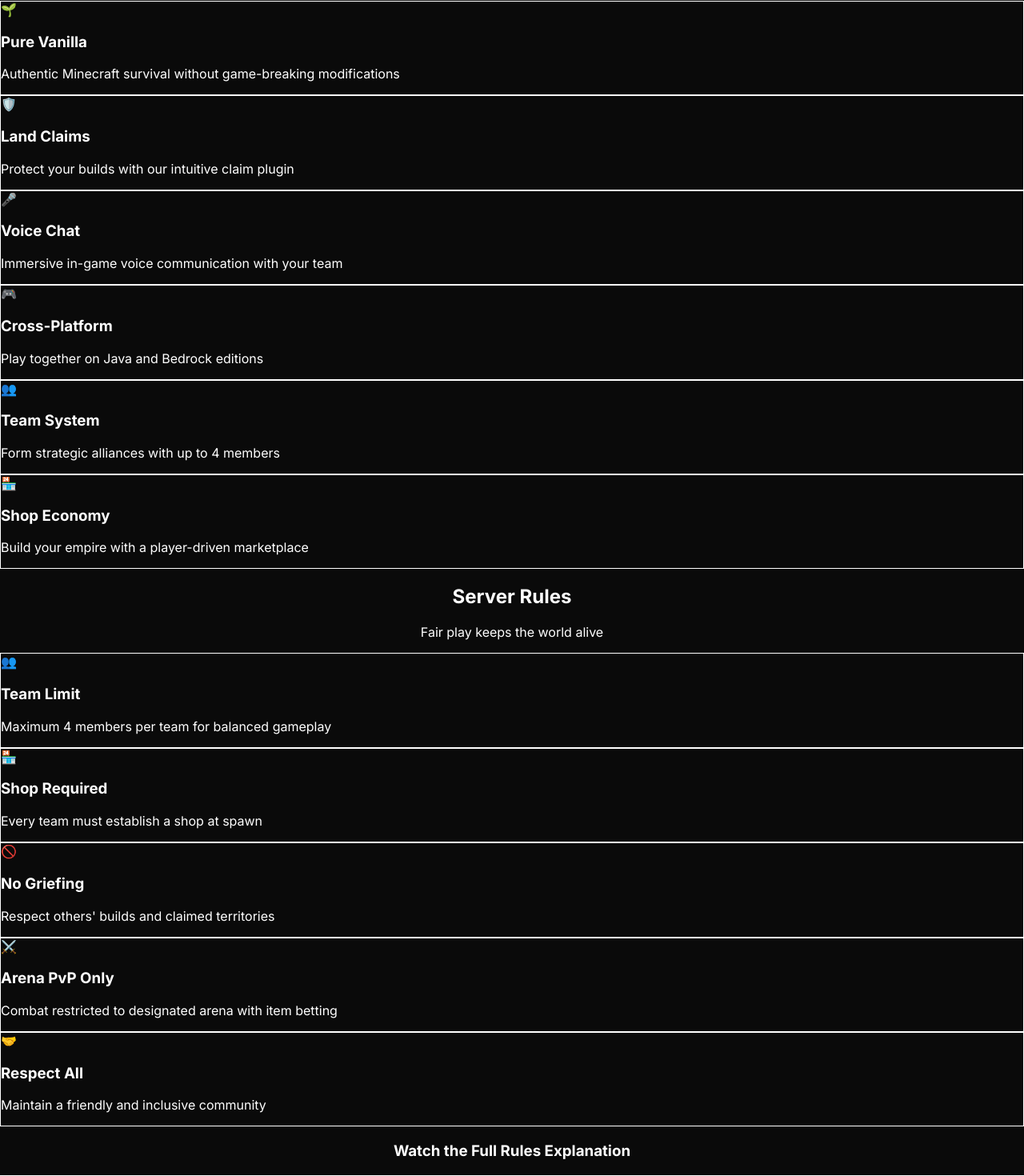
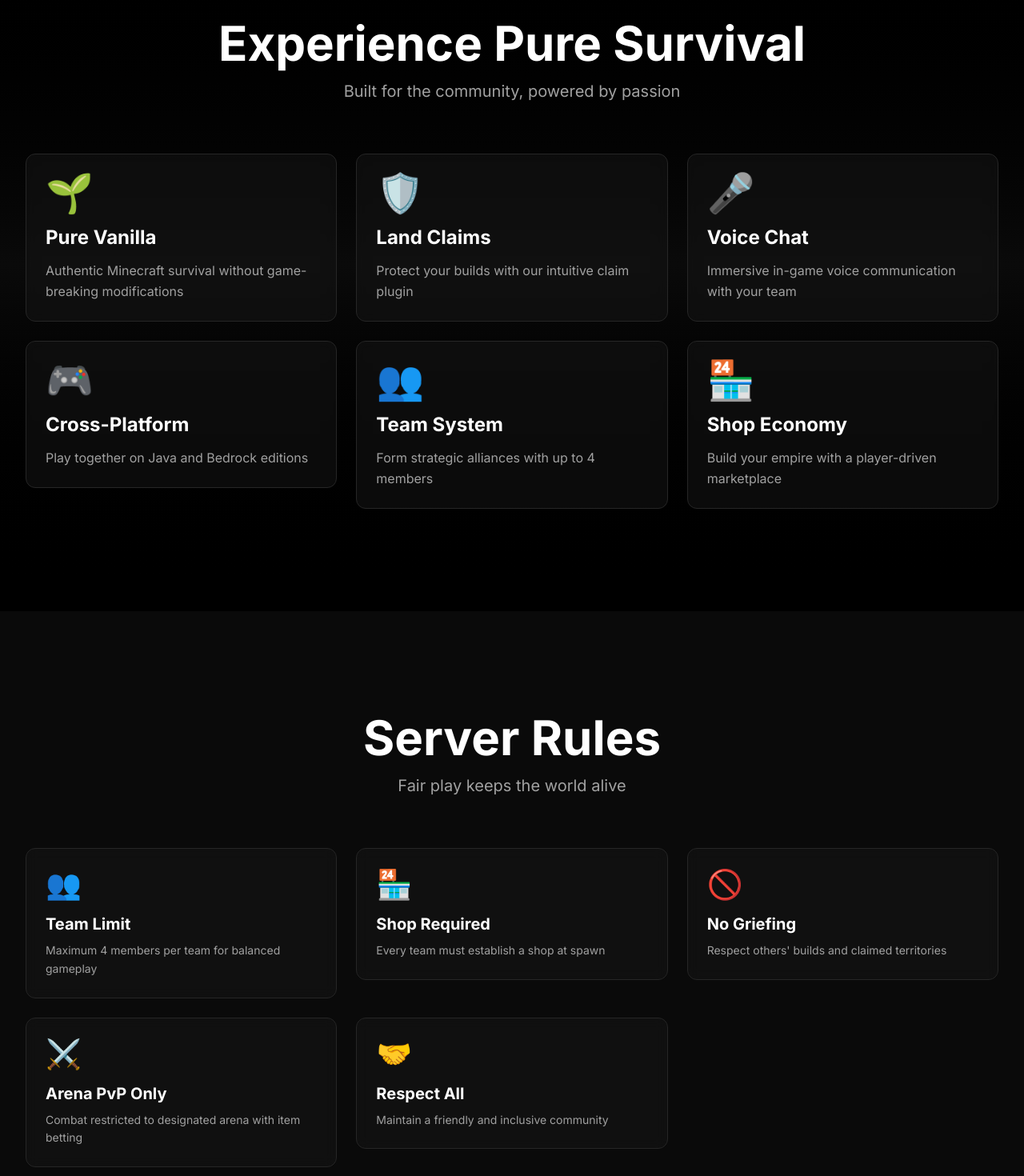
Before and after one commit to RaihanAizvan/unique-smp, a React (Vite) app: page / in a window 1280 px wide. Shown: the part 904-2374 px from the top of the page at 80% size. Built offline with nearby package versions, Linux system fonts and the light colour scheme; grey boxes are pictures that could not be loaded.

Commit message:
fix: update TailwindCSS config for v4 and improve YouTube embed

```diff
--- a/src/index.css
+++ b/src/index.css
@@ -1,6 +1,4 @@
-@tailwind base;
-@tailwind components;
-@tailwind utilities;
+@import "tailwindcss";
 
 /* Custom Scrollbar - Premium Dark Theme */
 ::-webkit-scrollbar {
--- a/src/sections/Rules.tsx
+++ b/src/sections/Rules.tsx
@@ -76,10 +76,11 @@ export function Rules() {
         <div className="relative aspect-video rounded-xl overflow-hidden border-2 border-neutral-800 shadow-2xl shadow-red-600/10">
           <iframe
             className="absolute inset-0 w-full h-full"
-            src="https://www.youtube.com/embed/dQw4w9WgXcQ"
+            src="https://www.youtube.com/embed/dQw4w9WgXcQ?rel=0&modestbranding=1"
             title="Server Rules"
             allow="accelerometer; autoplay; clipboard-write; encrypted-media; gyroscope; picture-in-picture"
             allowFullScreen
+            loading="lazy"
           />
         </div>
       </motion.div>
--- a/tailwind.config.js
+++ b/tailwind.config.ts
@@ -1,4 +1,5 @@
-/** @type {import('tailwindcss').Config} */
+import type { Config } from 'tailwindcss'
+
 export default {
   content: [
     "./index.html",
@@ -31,8 +32,8 @@ export default {
       },
       fontFamily: {
         'sans': ['Inter', 'system-ui', 'sans-serif'],
-        'display': ['Montserrat', 'Inter', 'sans-serif'], // For headings with subtle modern feel
-        'minecraft': ['"Press Start 2P"', 'monospace'], // Pixel-inspired for minimal use
+        'display': ['Montserrat', 'Inter', 'sans-serif'],
+        'minecraft': ['"Press Start 2P"', 'monospace'],
       },
       fontSize: {
         'display-xl': ['4.5rem', { lineHeight: '1', letterSpacing: '-0.02em' }],
@@ -61,4 +62,4 @@ export default {
     },
   },
   plugins: [],
-}
+} satisfies Config
```
